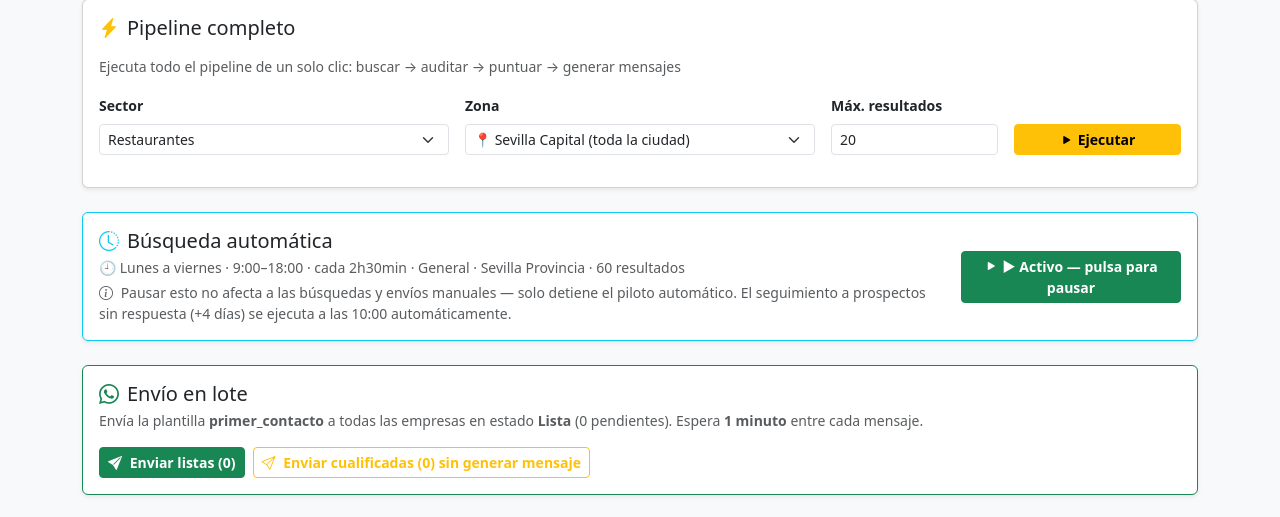
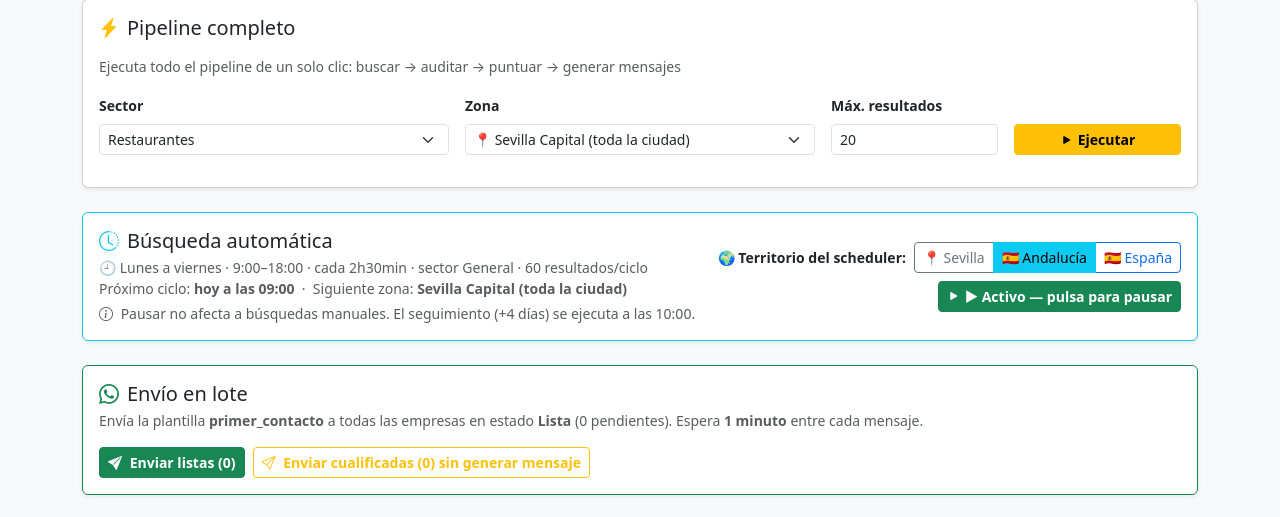
Before and after one commit to RyomenDAW/prospector, a Flask app: page /panel in a window 1280 px wide. Shown: the part 220-737 px from the top of the page. Run offline with Flask 3, Linux system fonts and the light colour scheme; data that the repository does not hold is empty; some libraries are stand-ins or nearby versions.

Commit message:
feat: selector territorio scheduler + zonas España + fix dedup

```diff
--- a/app.py
+++ b/app.py
@@ -31,6 +31,10 @@ estado_lote = {
     "omitidos": 0,
     "mensaje": "",
 }
+
+
+TERRITORIO_SCHEDULER = "andalucia"
+_zona_index = 0
 
 scheduler_pausado = False
 
@@ -443,14 +447,24 @@ def _ejecutar_seguimiento(ahora):
     print(f"[Seguimiento] Completado — {enviados} enviados", flush=True)
 
 
+
 def _scheduler_loop():
     import time as time_module
     from datetime import datetime
+    from searcher import TERRITORIO_SEVILLA, TERRITORIO_ANDALUCIA, TERRITORIO_ESPANA
+
+    global _zona_index
 
     HORA_INICIO = 9
-    HORA_FIN    = 18   # Último ciclo arranca a las 17:xx
+    HORA_FIN    = 18
     INTERVALO   = 9000
-    MAX_ENVIOS  = 55   # Máx por ciclo — 5 min de respiro al final
+    MAX_ENVIOS  = 55
+
+    TERRITORIOS = {
+        "sevilla":   TERRITORIO_SEVILLA,
+        "andalucia": TERRITORIO_ANDALUCIA,
+        "espana":    TERRITORIO_ESPANA,
+    }
 
     time_module.sleep(30)
 
@@ -460,10 +474,17 @@ def _scheduler_loop():
         pipeline_activo = (tareas_estado.get("pipeline", {}).get("estado") == "ejecutando")
 
         if scheduler_pausado:
-            print(f"[Scheduler] Pausado manualmente — {ahora.strftime('%H:%M')}", flush=True)
+            print(f"[Scheduler] Pausado — {ahora.strftime('%H:%M')}", flush=True)
 
         elif en_horario and not pipeline_activo:
-            print(f"[Scheduler] Iniciando ciclo — {ahora.strftime('%H:%M:%S')}", flush=True)
+
+            territorio_actual = TERRITORIOS.get(TERRITORIO_SCHEDULER, TERRITORIO_ANDALUCIA)
+            zonas_lista = list(territorio_actual.keys())
+            zona_ciclo = zonas_lista[_zona_index % len(zonas_lista)]
+            _zona_index += 1
+
+            print(f"[Scheduler] Ciclo {ahora.strftime('%H:%M:%S')} | territorio={TERRITORIO_SCHEDULER} | zona={zona_ciclo}", flush=True)
+
             try:
                 from searcher import buscar_empresas
                 from auditor import auditar_todas
@@ -472,9 +493,9 @@ def _scheduler_loop():
                 from database import obtener_empresas
 
                 # 1/5 BUSCAR
-                tareas_estado["pipeline"] = {"estado": "ejecutando", "mensaje": "1/5 — [AUTO] Buscando general en Sevilla Provincia..."}
-                print("[Scheduler] 1/5 Buscando...", flush=True)
-                buscar_empresas("general", "Sevilla Provincia", max_resultados=60)
+                tareas_estado["pipeline"] = {"estado": "ejecutando", "mensaje": f"1/5 — [AUTO] Buscando en {zona_ciclo}..."}
+                print(f"[Scheduler] 1/5 Buscando en {zona_ciclo}...", flush=True)
+                buscar_empresas("general", zona_ciclo, max_resultados=60)
 
                 # 2/5 AUDITAR
                 tareas_estado["pipeline"]["mensaje"] = "2/5 — [AUTO] Auditando webs..."
@@ -491,7 +512,7 @@ def _scheduler_loop():
                 print("[Scheduler] 4/5 Generando mensajes...", flush=True)
                 generar_mensajes_todos(min_score=20)
 
-                # 5/5 ENVIAR — solo las nuevas de este ciclo
+                # 5/5 ENVIAR
                 tareas_estado["pipeline"]["mensaje"] = "5/5 — [AUTO] Enviando mensajes..."
                 print("[Scheduler] 5/5 Enviando...", flush=True)
                 todas_listas = obtener_empresas(estado="lista")
@@ -504,26 +525,25 @@ def _scheduler_loop():
                 tareas_estado["pipeline"] = {
                     "estado": "completado",
                     "mensaje": (
-                        f"[AUTO] Completado a las {datetime.now().strftime('%H:%M')} — "
+                        f"[AUTO] {ahora.strftime('%H:%M')} | {zona_ciclo} | "
                         f"enviados: {resumen.get('enviados', 0)}, "
                         f"fallidos: {resumen.get('fallidos', 0)}"
                     ),
                 }
-                print(f"[Scheduler] Ciclo OK — enviados={resumen.get('enviados',0)} fallidos={resumen.get('fallidos',0)}", flush=True)
+                print(f"[Scheduler] OK — zona={zona_ciclo} enviados={resumen.get('enviados',0)}", flush=True)
 
-                # SEGUIMIENTO (solo a las 10h)
                 try:
                     _ejecutar_seguimiento(datetime.now())
                 except Exception as e_seg:
                     print(f"[Seguimiento] Error: {e_seg}", flush=True)
 
             except Exception as e:
-                tareas_estado["pipeline"] = {"estado": "error", "mensaje": f"[AUTO] Error: {str(e)[:200]}"}
-                print(f"[Scheduler] Error en ciclo: {e}", flush=True)
+                tareas_estado["pipeline"] = {"estado": "error", "mensaje": f"[AUTO] Error en {zona_ciclo}: {str(e)[:200]}"}
+                print(f"[Scheduler] Error ({zona_ciclo}): {e}", flush=True)
 
         else:
             if not en_horario:
-                print(f"[Scheduler] Fuera de horario ({ahora.strftime('%H:%M')}) — esperando", flush=True)
+                print(f"[Scheduler] Fuera de horario ({ahora.strftime('%H:%M')})", flush=True)
             elif pipeline_activo:
                 print("[Scheduler] Pipeline en curso — saltando", flush=True)
 
@@ -533,13 +553,11 @@ def _scheduler_loop():
 _scheduler_iniciado = False
 _scheduler_lock = threading.Lock()
 
-
 _lock_file = os.path.join(tempfile.gettempdir(), "prospector_scheduler.lock")
 
 @app.before_request
 def _lanzar_scheduler():
     _iniciar_scheduler_una_vez()
-
 
 def _iniciar_scheduler_una_vez():
     global _scheduler_iniciado
@@ -573,7 +591,39 @@ def accion_scheduler_toggle():
 
 @app.route("/accion/scheduler-estado")
 def accion_scheduler_estado():
-    return jsonify({"scheduler_pausado": scheduler_pausado})
+    return jsonify({
+        "scheduler_pausado": scheduler_pausado,
+        "territorio": TERRITORIO_SCHEDULER,
+        "zona_actual": _zona_actual(),
+    })
+
+# ── Añadir estas dos rutas junto a las otras de /accion/scheduler-* ──────────
+
+@app.route("/accion/scheduler-territorio", methods=["POST"])
+def accion_scheduler_territorio():
+    """Cambia el territorio del scheduler desde el panel."""
+    global TERRITORIO_SCHEDULER, _zona_index
+    nuevo = request.json.get("territorio", "andalucia")
+    if nuevo not in ("sevilla", "andalucia", "espana"):
+        return jsonify({"ok": False, "msg": "Territorio inválido"}), 400
+    TERRITORIO_SCHEDULER = nuevo
+    _zona_index = 0  # Resetea el índice para empezar desde el principio del nuevo territorio
+    print(f"[Scheduler] Territorio cambiado a: {nuevo}", flush=True)
+    return jsonify({"ok": True, "territorio": nuevo})
+
+
+
+def _zona_actual():
+    """Devuelve el nombre de la zona que se usará en el próximo ciclo."""
+    from searcher import TERRITORIO_SEVILLA, TERRITORIO_ANDALUCIA, TERRITORIO_ESPANA
+    territorios = {
+        "sevilla":   TERRITORIO_SEVILLA,
+        "andalucia": TERRITORIO_ANDALUCIA,
+        "espana":    TERRITORIO_ESPANA,
+    }
+    t = territorios.get(TERRITORIO_SCHEDULER, TERRITORIO_ANDALUCIA)
+    zonas = list(t.keys())
+    return zonas[_zona_index % len(zonas)]
 
 
 # ─────────────────────────────────────────────
--- a/templates/panel.html
+++ b/templates/panel.html
@@ -241,29 +241,47 @@
     <!-- SCHEDULER AUTOMÁTICO -->
       <div class="card mb-4 shadow-sm border-info">
         <div class="card-body">
-          <div class="d-flex align-items-center justify-content-between">
+          <div class="d-flex align-items-center justify-content-between flex-wrap gap-3">
             <div>
               <h5 class="card-title mb-1">
                 <i class="bi bi-clock-history text-info me-2"></i>Búsqueda automática
               </h5>
               <p class="text-muted small mb-0" id="scheduler-desc">
-                🕘 Lunes a viernes · 9:00–18:00 · cada hora · General · Sevilla Provincia · 60 resultados
-                — próximo ciclo: <span id="proximo-ciclo">calculando...</span>
+                🕘 Lunes a viernes · 9:00–18:00 · cada 2h30min · sector General · 60 resultados/ciclo
               </p>
-              <p class="text-muted small mb-0 mt-1">
+              <p class="text-muted small mb-1">
+                Próximo ciclo: <strong><span id="proximo-ciclo">calculando...</span></strong>
+                &nbsp;·&nbsp; Siguiente zona: <strong><span id="zona-actual">—</span></strong>
+              </p>
+              <p class="text-muted small mb-0">
                 <i class="bi bi-info-circle me-1"></i>
-                Pausar esto no afecta a las búsquedas y envíos manuales — solo detiene el piloto automático.
-                El seguimiento a prospectos sin respuesta (+4 días) se ejecuta a las 10:00 automáticamente.
+                Pausar no afecta a búsquedas manuales. El seguimiento (+4 días) se ejecuta a las 10:00.
               </p>
             </div>
+            <div class="d-flex flex-column gap-2 align-items-end">
+              <!-- Selector de territorio -->
+              <div class="d-flex align-items-center gap-2">
+                <label class="small fw-bold text-nowrap mb-0">🌍 Territorio del scheduler:</label>
+                <div class="btn-group" role="group">
+                  <input type="radio" class="btn-check" name="territorio" id="t-sevilla" value="sevilla" autocomplete="off">
+                  <label class="btn btn-outline-secondary btn-sm" for="t-sevilla">📍 Sevilla</label>
+                  <input type="radio" class="btn-check" name="territorio" id="t-andalucia" value="andalucia" autocomplete="off">
+                  <label class="btn btn-outline-info btn-sm" for="t-andalucia">🇪🇸 Andalucía</label>
+                  <input type="radio" class="btn-check" name="territorio" id="t-espana" value="espana" autocomplete="off">
+                  <label class="btn btn-outline-primary btn-sm" for="t-espana">🇪🇸 España</label>
+                </div>
+                <small id="territorio-msg" class="text-success d-none">✓ Guardado</small>
+              </div>
+              <!-- Botón pausa/reanudar -->
               <button
                 id="btn-scheduler"
                 onclick="toggleScheduler()"
-              class="btn btn-sm fw-bold ms-3"
+                class="btn btn-sm fw-bold"
                 style="min-width: 220px"
               >
                 Cargando...
               </button>
+            </div>
           </div>
         </div>
       </div>
@@ -704,22 +722,59 @@
 
       function actualizarBtnScheduler(pausado) {
         const btn = document.getElementById("btn-scheduler");
-        const desc = document.getElementById("scheduler-desc");
         if (pausado) {
-          btn.className = "btn btn-sm fw-bold btn-warning ms-3";
+          btn.className = "btn btn-sm fw-bold btn-warning";
           btn.innerHTML = '<i class="bi bi-pause-fill me-1"></i>⏸ Pausado — pulsa para reanudar';
-          desc.textContent = "⏸ Scheduler pausado — las búsquedas manuales siguen disponibles";
         } else {
-          btn.className = "btn btn-sm fw-bold btn-success ms-3";
+          btn.className = "btn btn-sm fw-bold btn-success";
           btn.innerHTML = '<i class="bi bi-play-fill me-1"></i>▶ Activo — pulsa para pausar';
-          desc.textContent = "🕘 Lunes a viernes · 9:00–18:00 · cada 2h30min · General · Sevilla Provincia · 60 resultados";
         }
       }
 
+      function actualizarTerritorio(territorio, zonaActual) {
+        // Marcar el radio correcto
+        const radio = document.getElementById("t-" + territorio);
+        if (radio) radio.checked = true;
+        // Mostrar zona siguiente
+        const spanZona = document.getElementById("zona-actual");
+        if (spanZona) spanZona.textContent = zonaActual || "—";
+      }
+
+      // Listener en los radio buttons de territorio
+      document.querySelectorAll('input[name="territorio"]').forEach(radio => {
+        radio.addEventListener("change", async function() {
+          const territorio = this.value;
+          const msg = document.getElementById("territorio-msg");
+          try {
+            const res = await fetch("/accion/scheduler-territorio", {
+              method: "POST",
+              headers: { "Content-Type": "application/json" },
+              body: JSON.stringify({ territorio }),
+            });
+            const data = await res.json();
+            if (data.ok) {
+              msg.classList.remove("d-none");
+              setTimeout(() => msg.classList.add("d-none"), 2000);
+              // Recargar zona actual
+              cargarEstadoScheduler();
+            }
+          } catch(e) {
+            alert("Error al cambiar territorio");
+          }
+        });
+      });
+
+      async function cargarEstadoScheduler() {
+        try {
+          const res = await fetch("/accion/scheduler-estado");
+          const data = await res.json();
+          actualizarBtnScheduler(data.scheduler_pausado);
+          actualizarTerritorio(data.territorio, data.zona_actual);
+        } catch(e) {}
+      }
+
       document.addEventListener("DOMContentLoaded", function () {
-        fetch("/accion/scheduler-estado")
-          .then(r => r.json())
-          .then(data => actualizarBtnScheduler(data.scheduler_pausado));
+        cargarEstadoScheduler();
 
         fetch("/accion/estado-lote")
           .then((r) => r.json())
```
Also changed, not shown: searcher.py (+255 -73 lines). Lines whose indentation alone changed are shown as unchanged.
